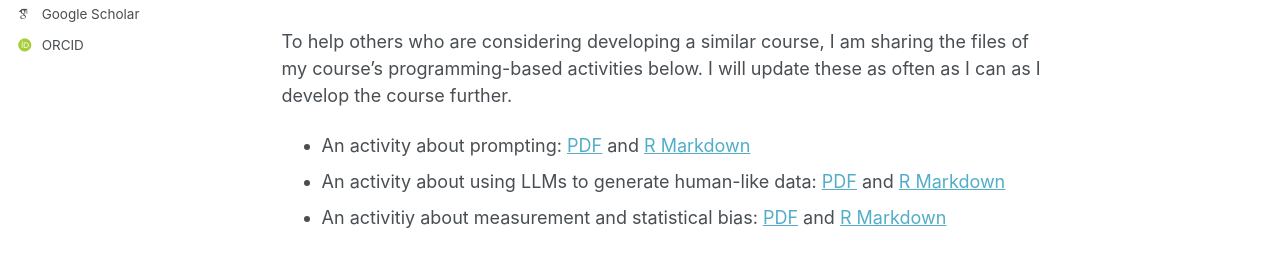
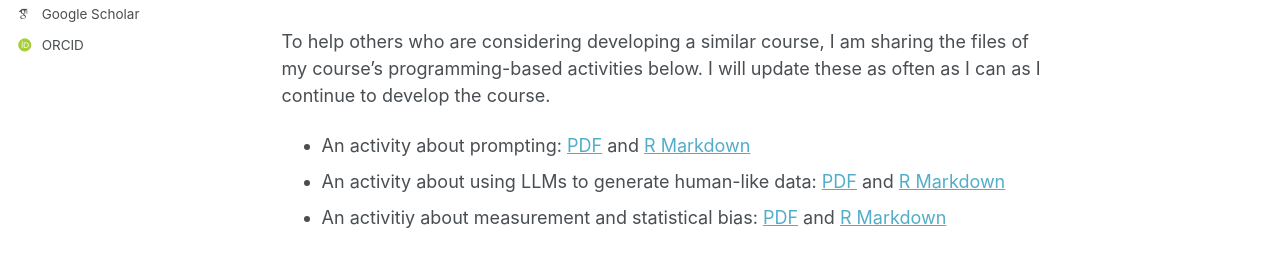
Before and after one commit to dkarell/dkarell.github.io, a Jekyll site: the page built from _pages/ai_for_social_science_methods.md, in a window 1280 px wide. Shown: the part 299-577 px from the top of the page. Built offline with Jekyll 4.4.1, drawn with Linux system fonts in a browser that asks for light colours; some web fonts are replaced; a script that is not in the unit is left out.

Commit message:
Clarify course development statement
Updated wording for clarity in the course description.

```diff
--- a/_pages/ai_for_social_science_methods.md
+++ b/_pages/ai_for_social_science_methods.md
@@ -7,7 +7,7 @@ author_profile: true
 
 Since the fall of 2025, I have been teaching a course about incorporating generative AI into social science research methods. The earlier versions of the course closely followed a special issue of *Sociological Methods & Research* that I co-guest-edited with Thomas Davidson (UNC Chapel Hill), which can be found [here](https://journals.sagepub.com/toc/smra/54/3). Current version of the course have expanded beyond this special issue given the large amount of excellent research on using AI as a social science research tool.
 
-To help others who are considering developing a similar course, I am sharing the files of my course's programming-based activities below. I will update these as often as I can as I develop the course further.
+To help others who are considering developing a similar course, I am sharing the files of my course's programming-based activities below. I will update these as often as I can as I continue to develop the course.
 
 - An activity about prompting: [PDF](https://www.dropbox.com/scl/fi/hlg89qvb3n8mevpbj0v00/activity_1_prompting_v2.pdf?rlkey=uzfgvysaooblbi9nrr9ocw69c&st=z0e3672d&dl=0) and [R Markdown](https://www.dropbox.com/scl/fi/ann9zxnwcepv7ib15nz59/activity_1_prompting_v2.Rmd?rlkey=18hxmmciyfh5qg076scme2i3m&st=3xe7byja&dl=0)
 - An activity about using LLMs to generate human-like data: [PDF](https://www.dropbox.com/scl/fi/88d7py5s0ntmtdr1z6fgm/activity_2_siliconsubjects_v2.pdf?rlkey=uialpeghhstu9q8mgisiosz1x&st=hnisf4pz&dl=0) and [R Markdown](https://www.dropbox.com/scl/fi/lym1qpxj0qso5h6zo8z3n/activity_2_siliconsubjects_v2.Rmd?rlkey=psuwibn3s8kao7b5x50pm3w1j&st=e903abc0&dl=0)
```
